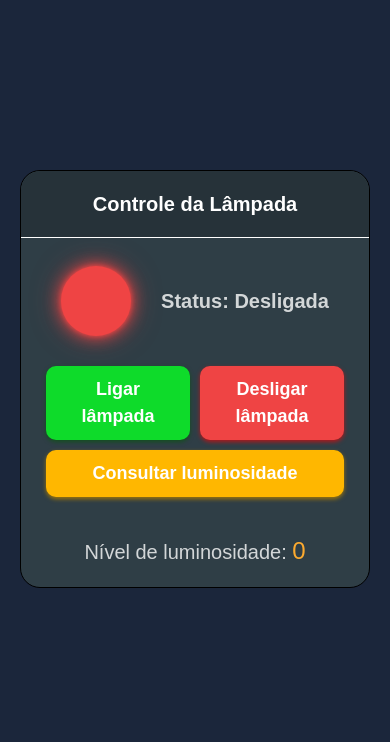
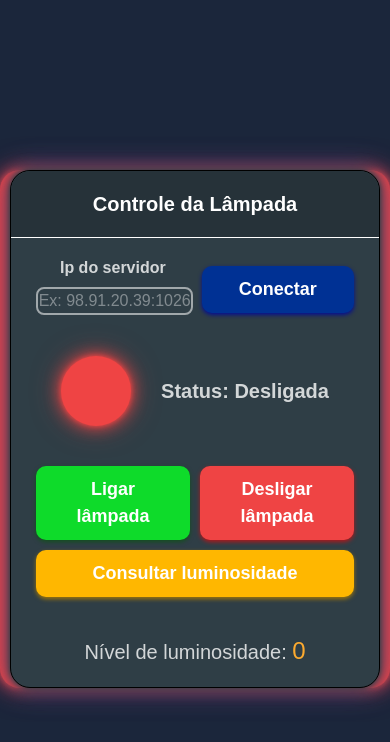
Before and after one commit to Leonardo-Daniel-SC/controle_lampada, a React (Vite) app: page / in a window 390 px wide. Shown: the top 742 px of the page. Built offline with nearby package versions, Linux system fonts and the light colour scheme.

Commit message:
Estilização do card

```diff
--- a/src/components/ControleLampada.jsx
+++ b/src/components/ControleLampada.jsx
@@ -4,10 +4,30 @@ const ControleLampada = () => {
     const [status, setStatus] = useState("Desligada");
     const [luminosidade, setLuminosidade] = useState(0);
 
+    // Recupera o último servidor salvo no navegador
+    const [servidor, setServidor] = useState( () =>
+        localStorage.getItem("fiware-servidor") || "" );
+
+    // Conecta ao servidor informado
+    const conectarServidor = () => {
+        if (!servidor.trim()) { alert("Digite o IP do servidor.");
+        return;
+        }
+
+    // Salva o IP para não precisar digitar novamente
+    localStorage.setItem("fiware-servidor", servidor.trim());
+    alert("Servidor configurado!");
+    };
+
+    // Monta o endereço do FIWARE
+    const getFiwareUrl = () => {
+        return `http://${servidor.trim()}`;
+    };
+
     const ligarLampada = async () => {
         try {
             const resposta = await fetch(
-                "/api/v2/entities/urn:ngsi-ld:Lamp:002/attrs",
+                `${getFiwareUrl()}/v2/entities/urn:ngsi-ld:Lamp:002/attrs`,
                 {
                     method: "PATCH",
                     headers: {
@@ -35,7 +55,7 @@ const ControleLampada = () => {
     const desligarLampada = async () => {
         try {
             const resposta = await fetch(
-                "/api/v2/entities/urn:ngsi-ld:Lamp:002/attrs",
+                `${getFiwareUrl()}/v2/entities/urn:ngsi-ld:Lamp:002/attrs`,
                 {
                     method: "PATCH",
                     headers: {
@@ -63,7 +83,7 @@ const ControleLampada = () => {
     const consultarLuminosidade = async () => {
         try {
             const resposta = await fetch(
-                "/api/v2/entities/urn:ngsi-ld:Lamp:002/attrs/luminosity",
+                `${getFiwareUrl()}/v2/entities/urn:ngsi-ld:Lamp:002/attrs/luminosity`,
                 {
                     method: "GET",
 
@@ -92,10 +112,25 @@ const ControleLampada = () => {
 
     // PÁGINA
     return (
-        <div className="container-card">
+        <div className={`box ${
+            status === "Ligada"
+            ? "led-verde"
+            : status === "Desligada"
+            ? "led-vermelho"
+            : ""
+        }`}>
+            <div className="container-card ">
                 <h1>Controle da Lâmpada</h1>
-
                 <div className="card-section">
+                    <div className="card-informacoes">
+                        <div className="card-servidor">
+                            <p className="servidor-titulo">Ip do servidor</p>
+                            <input type="text" name="" id="" className="caixa-ip"
+                            placeholder="Ex: 98.91.20.39:1026" value={servidor}
+                            onChange={(evento) => setServidor(evento.target.value)} />
+                        </div>
+                        <button className="card__btn btn-on btn-cnt" onClick={conectarServidor}>Conectar</button>
+                    </div>
                     <div className="lista-status">
                         <span className={`led ${
                             status === "Ligada"
@@ -124,6 +159,7 @@ const ControleLampada = () => {
 
 
             </div>
+        </div>
     );
 };
 
--- a/src/index.css
+++ b/src/index.css
@@ -123,6 +123,10 @@ html {
     margin: 80px auto;
     border-radius: 20px;
     border: 1px solid ;
+    box-shadow:
+        0 0 5px #2F3E46,
+        0 0 15px #2F3E46,
+        0 0 30px rgba(0, 67, 190, 0.482);
 }
 
 .container-card h1 {
@@ -146,9 +150,9 @@ html {
 .lista-status {
     display: flex;
     align-items: center;
-    justify-content: center;
+    justify-content: space-between;
     gap: 30px;
-    margin-bottom: 40px;
+    margin: 30px 40px 50px 40px;
     transform: translateY(10px);
 }
 
@@ -202,7 +206,6 @@ html {
 .btn-on:hover {
     background-color: #00b40cbe;
     color: rgb(225, 224, 224);
-
 }
 
 
@@ -247,10 +250,56 @@ html {
     color: rgb(252, 170, 47);
 }
 
+.card-informacoes {
+    display: flex;
+    flex-direction: row;
+}
+
+.btn-cnt {
+    margin-top: 20px;
+    height: 100%;
+    width: 50%;
+    background-color: #003194;
+    box-shadow: 0 2px 4px rgba(2, 12, 151, 0.975);
+    transition: all 0.3s ease;
+}
+
+.btn-cnt:hover {
+    background-color: #000f85;
+}
+
+.card-servidor {
+    width: 55%;
+}
+
+.servidor-titulo {
+    text-align: center;
+    margin-right: 12px;
+    font-size: 22px;
+    font-weight: 600;
+    color: #ffffffca;
+}
+
+.caixa-ip {
+    text-align: center;
+    width: 95%;
+    border: solid 2px #ffffff8c;
+    border-radius: 8px;
+    font-size: 20px;
+    color: #ffffffca;
+}
+
+.box {
+    width: 100%;
+    max-width: 550px;
+    margin: 80px auto;
+    border-radius: 20px;
+}
+
 @media (max-width: 850px) {
     .container-card {
         width: 100%;
-        max-width: 350px;
+        max-width: 370px;
         margin: 170px auto;
     }
 
@@ -262,6 +311,11 @@ html {
         font-size: 20px;
     }
 
+    .lista-status {
+        justify-content: center;
+        margin: 30px 0 50px 0;
+    }
+
     .card__luminosidade {
         font-size: 20px;
     }
@@ -269,4 +323,21 @@ html {
     .led-cinza {
         width: 35%;
     }
+
+    .servidor-titulo {
+        font-size: 16px;
+    }
+
+    .caixa-ip {
+        font-size: 16px;
+    }
+
+    .btn-cnt {
+    margin-top: 10px;
+    }
+
+    .box {
+        max-width: 550px;
+        width: 100%;
+    }
 }
--- a/vite.config.js
+++ b/vite.config.js
@@ -1,6 +1,8 @@
 import react from '@vitejs/plugin-react'
 import tailwindcss from '@tailwindcss/vite'
 import { defineConfig } from 'vite'
+
+
 
 // https://vite.dev/config/
 export default defineConfig({
```
Lines whose indentation alone changed are shown as unchanged.
